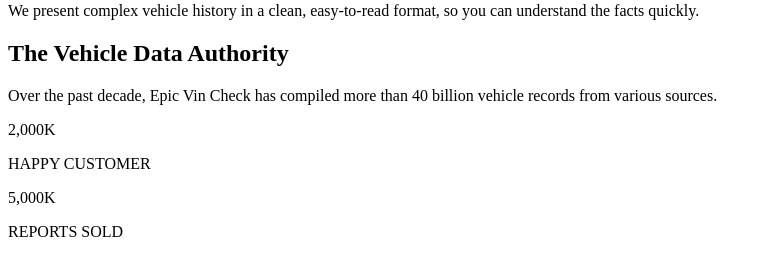
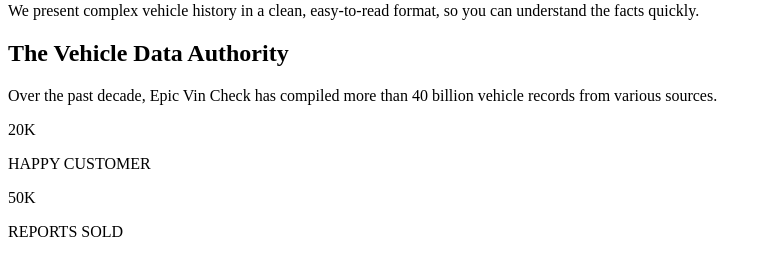
Before and after one commit to muhammadnoaman345/Get-carify, a Next.js app: page / in a window 1280 px wide. Shown: the part 840-1096 px from the top of the page, without its empty margins (0-772 px from the left). Built offline with nearby package versions, Linux system fonts and the light colour scheme.

Commit message:
Update VehicleDataSection.js

```diff
--- a/components/VehicleDataSection.js
+++ b/components/VehicleDataSection.js
@@ -41,14 +41,14 @@
           <div className="grid grid-cols-2 gap-6 mt-6">
             <div>
               <div className="text-3xl md:text-4xl font-bold text-green-500">
-                {hasAnimated ? <CountUp start={0} end={2000} duration={2} suffix="K" /> : "0K"}
+                {hasAnimated ? <CountUp start={0} end={20} duration={5} suffix="K" /> : "0K"}
               </div>
               <p className="text-gray-600 text-sm mt-1">HAPPY CUSTOMER</p>
             </div>
 
             <div>
               <div className="text-3xl md:text-4xl font-bold text-green-500">
-                {hasAnimated ? <CountUp start={0} end={5000} duration={2} suffix="K" /> : "0K"}
+                {hasAnimated ? <CountUp start={0} end={50} duration={4} suffix="K" /> : "0K"}
               </div>
               <p className="text-gray-600 text-sm mt-1">REPORTS SOLD</p>
             </div>
```
